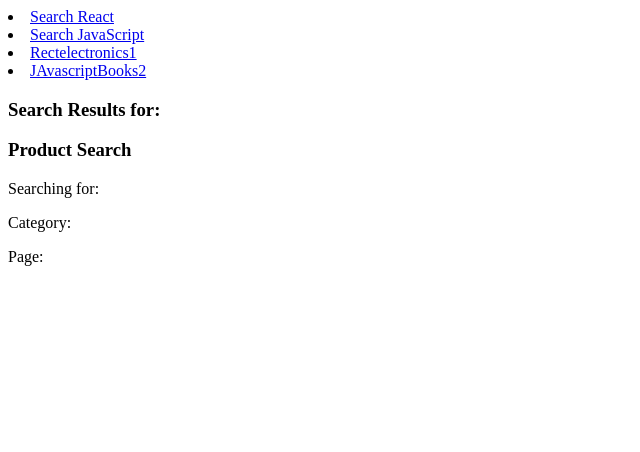
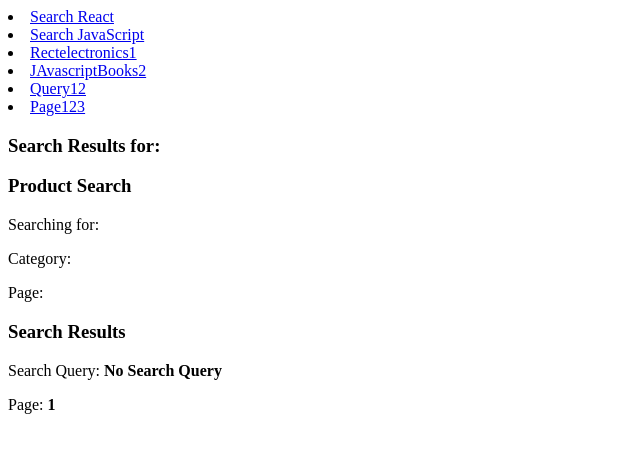
Before and after one commit to CHANDAN-su/reactApplication, a React (Vite) app: page /search in a window 1280 px wide. Shown: the top 452 px of the page, without its empty margins (0-640 px from the left). Built offline with nearby package versions, Linux system fonts and the light colour scheme.

Commit message:
Handling Missing or Default Search Parameters
Sometimes, not all search parameters may be present in the URL. In such cases, you can handle missing parameters by providing default values.

```diff
--- a/Component/RecatRouterDom/DynamicRoutes/DynamicRouteWithQueryParameter.jsx
+++ b/Component/RecatRouterDom/DynamicRoutes/DynamicRouteWithQueryParameter.jsx
@@ -11,6 +11,9 @@ const SearcgRoute = () => {
     const category = queryParams.get("category");
     const page = queryParams.get("pages");
 
+    const query12 = queryParams.get("quuery12") || "No Search Query";
+    const page123 = queryParams.get("page123") || 1;
+
     return (
         <>
             <h3>Search Results for: {searchQuery}</h3>
@@ -21,6 +24,12 @@ const SearcgRoute = () => {
                 <p>Category: <strong>{category}</strong></p>
                 <p>Page: <strong>{page}</strong></p>
                 {/* You can add logic to fetch and display products based on these params */}
+            </div>
+
+            <div>
+                <h3>Search Results</h3>
+                <p>Search Query: <strong>{query12}</strong></p>
+                <p>Page: <strong>{page123}</strong></p>
             </div>
         </>
     )
@@ -43,6 +52,12 @@ function DynamicRouteWithQueryParameter() {
                 <li>
                     <Link to="search?query=Javascript&category=books&pages=2">JAvascriptBooks2</Link>
                 </li>
+                <li>
+                    <Link to="search?quuery12=React">Query12</Link>
+                </li>
+                <li>
+                    <Link to="search?page123=2">Page123</Link>
+                </li>
             </nav>
 
             <Routes>
```
